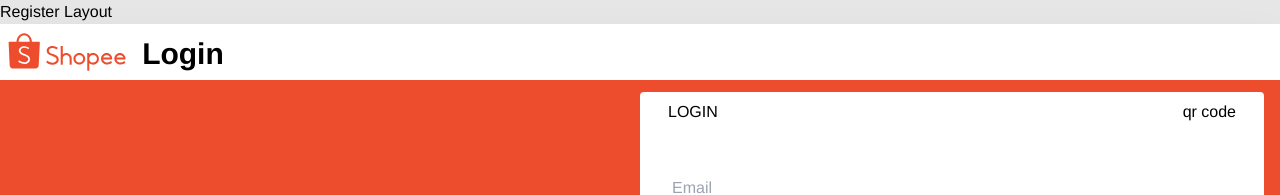
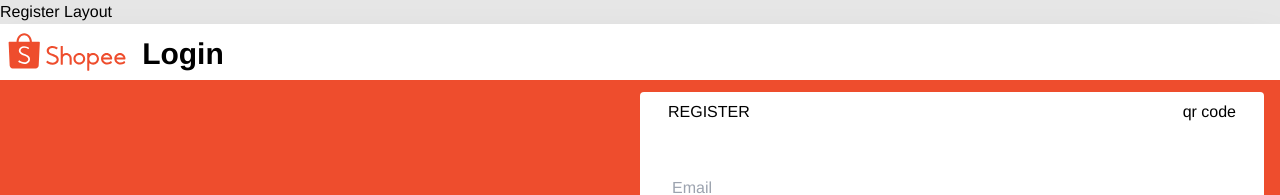
Before and after one commit to ducminh1804/Shopee, a React (Vite) app: page /register in a window 1280 px wide. Shown: the top 195 px of the page. Built offline with nearby package versions, Linux system fonts and the light colour scheme.

Commit message:
feat:protect route

```diff
--- a/src/pages/Register/Register.tsx
+++ b/src/pages/Register/Register.tsx
@@ -50,7 +50,7 @@
             <div className='col-start-3 col-span-2'>
               <form onSubmit={handleSubmit(onSubmit)} className='rounded bg-white px-7'>
                 <div className='flex justify-between mb-10 pt-2'>
-                  <div className='title'>LOGIN</div>
+                  <div className='title'>REGISTER</div>
                   <div className='qr'>qr code</div>
                 </div>
                 <div className='inputform'>
--- a/src/useRouteElement.tsx
+++ b/src/useRouteElement.tsx
@@ -1,5 +1,5 @@
-import React from 'react'
-import { useRoutes } from 'react-router-dom'
+import React, { useState } from 'react'
+import { Navigate, Outlet, useRoutes } from 'react-router-dom'
 import ProductList from './pages/ProductList'
 import Login from './pages/Login'
 import Register from './pages/Register'
@@ -7,15 +7,34 @@
 import MainLayout from './layouts/MainLayout'
 
 export default function useRouteElement() {
+  const [isLogin, setIsLogin] = useState<boolean>(false)
+  const ProtectedIsNotLogin = () => {
+    return isLogin ? <Outlet /> : <Navigate to='/login' />
+  }
+
+  const ProtectedIsLogin = () => {
+    return !isLogin ? <Outlet /> : <Navigate to='/' />
+  }
   let element = useRoutes([
     {
       path: '/',
+      element: <ProtectedIsNotLogin />,
+      children: [
+        {
+          path: '',
+          index:true,
           element: (
             <MainLayout>
               <ProductList />
             </MainLayout>
           )
+        }
+      ]
     },
+    {
+      path: '',
+      element: <ProtectedIsLogin />,
+      children: [
         {
           path: '/login',
           element: (
@@ -31,10 +50,8 @@
               <Register />
             </RegisterLayout>
           )
-    },
-    {
-      path: '*',
-      element: <ProductList />
+        }
+      ]
     }
   ])
 
```
Lines whose indentation alone changed are shown as unchanged.
